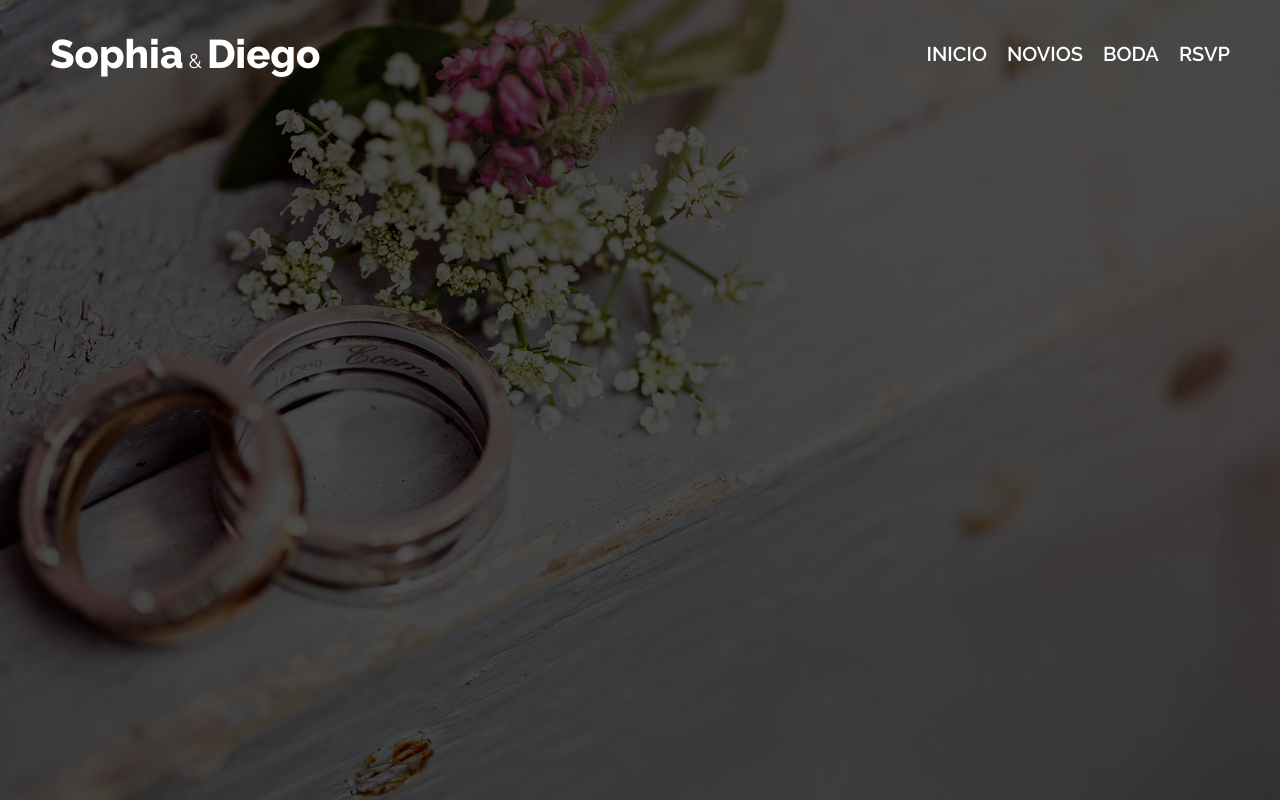
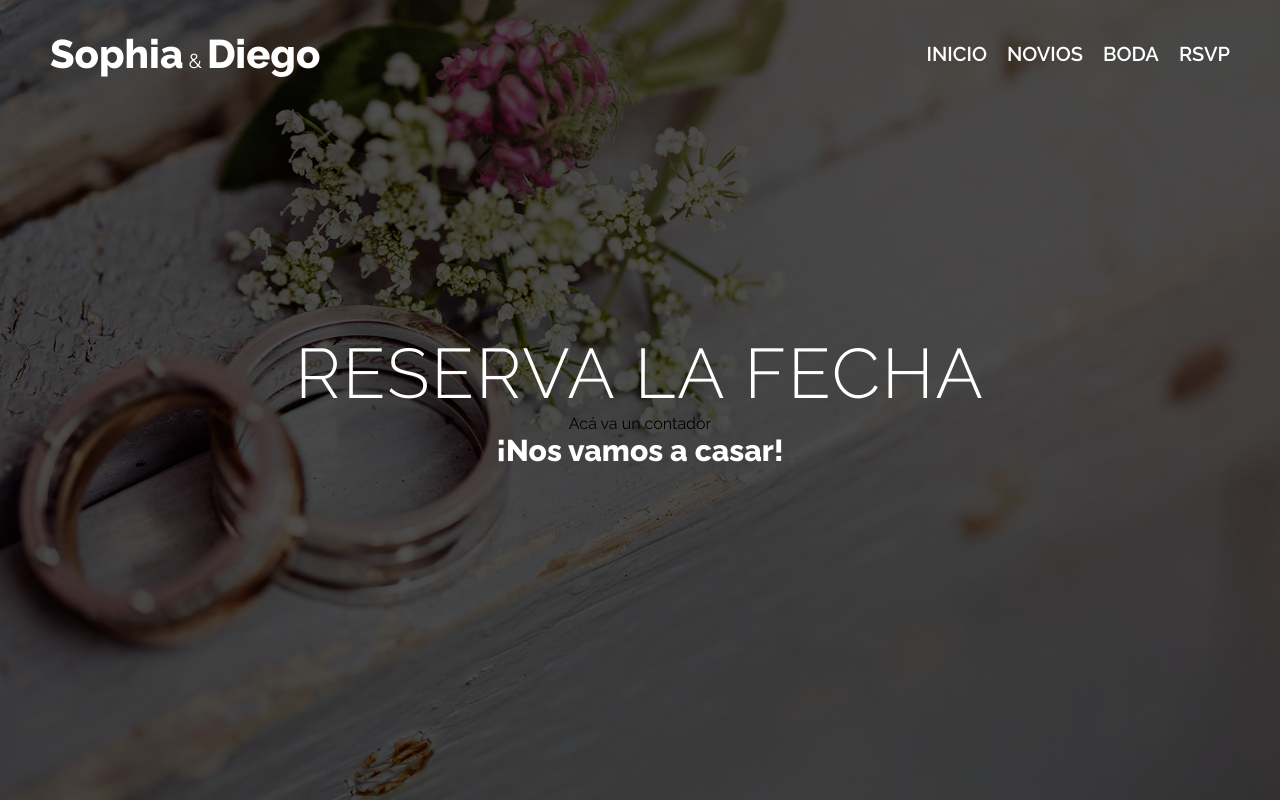
Before and after one commit to Jhoel24/invitacion_boda_2022, a React (Vite) app: page / in a window 1280 px wide. Built offline with nearby package versions, Linux system fonts and the light colour scheme.

Commit message:
texto arreglado

```diff
--- a/src/components/Banner.jsx
+++ b/src/components/Banner.jsx
@@ -45,6 +45,9 @@ const Banner = () => {
                         <a href="#rsvp">RSVP</a>
                     </Navegacion>
                 </ContenidoNavegacion>
+                    <h1>Reserva la fecha</h1>
+                    <div>Acá va un contador</div>
+                    <p className="texto-banner">¡Nos vamos a casar!</p>
             </div>
         </div>
     )
--- a/src/index.css
+++ b/src/index.css
@@ -56,8 +56,11 @@ html {
   position: absolute;
   height: 100%;
   width: 100%;
-  background-color: rgba(0, 0, 0, 0.7)
-
+  background-color: rgba(0, 0, 0, 0.7);
+  display: flex;
+  justify-content: center;
+  align-items: center;
+  flex-direction: column;
 }
 
 .logo {
@@ -75,3 +78,27 @@ html {
     font-size: 2.5rem;
   }
 }
+
+.fondo-banner h1 {
+  font-size: 7rem;
+  letter-spacing: 2px;
+  font-weight: 300;
+  color: white;
+  text-transform: uppercase;
+}
+
+.texto-banner {
+  font-size: 3rem;
+  font-weight: 800;
+  color: white;
+}
+
+@media (max-width: 768px){
+.fondo-banner h1 {
+  font-size: 3.5rem;
+}
+.texto-banner {
+  font-size: 2.2rem;
+}
+
+}
```
